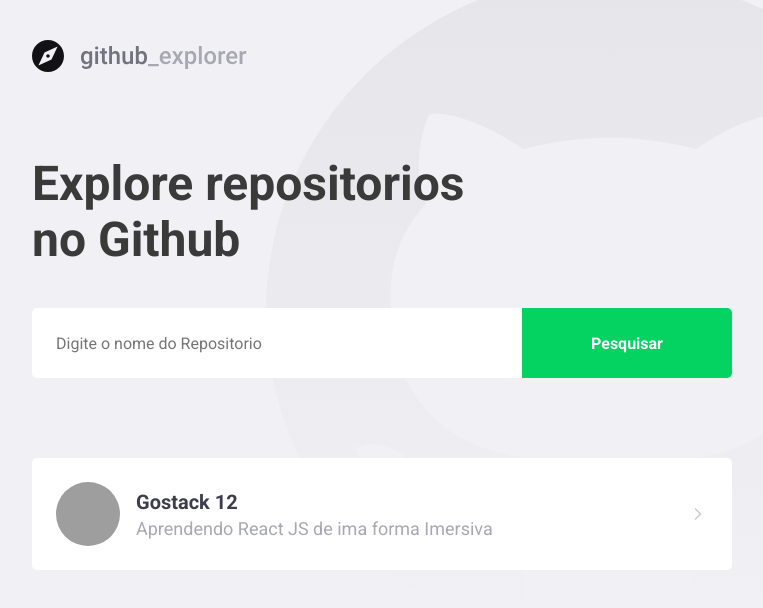
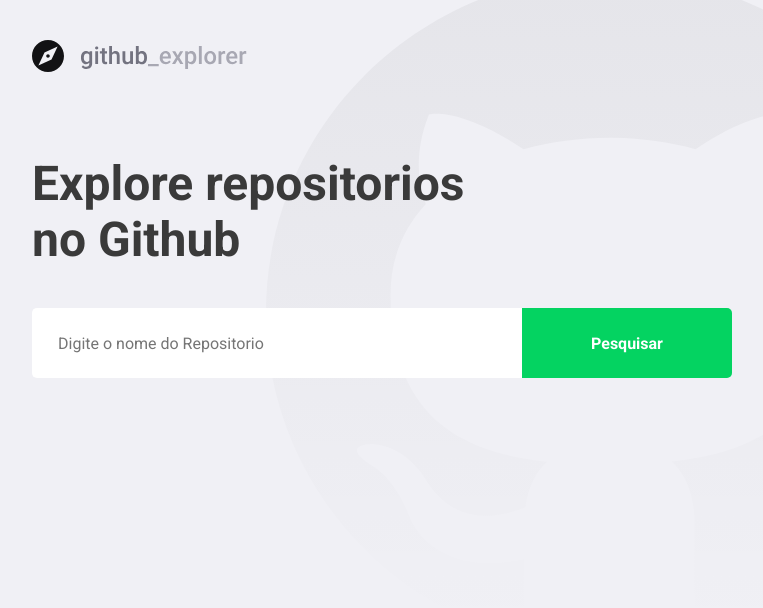
Before and after one commit to ernestopmaria/GitHub-Explorer, a React (Create React App) app: page / in a window 1280 px wide. Shown: the top 608 px of the page, without its empty margins (148-911 px from the left). Built offline with nearby package versions, Linux system fonts and the light colour scheme; grey boxes are pictures that could not be loaded.

Commit message:
tratando erros

```diff
--- a/src/pages/Dashboard/index.tsx
+++ b/src/pages/Dashboard/index.tsx
@@ -1,17 +1,40 @@
 import React, { useState, FormEvent } from 'react';
 import { FiChevronRight } from 'react-icons/fi';
 import api from '../../services/api';
-import { Title, Form, Repositories } from './styles';
+import { Title, Form, Repositories, Error } from './styles';
 import logoImg from '../../assets/logo.svg';
 
+
+interface Repository{
+    full_name: string;
+    description: string;
+    owner:{
+        login: string;
+        avatar_url:string;
+    };
+}
 const Dashboard: React.FC = () => {
     const [newRepo, setNewRepo] = useState('');
-    const [repositories, setRepositories] = useState([]);
+    const [inputError, setInputError] = useState('');
+    const [repositories, setRepositories] = useState<Repository[]>([]);
 
-    function handleAddRepository(event: FormEvent<HTMLFormElement>): void{
-        event.preventDefault();
-        console.log(newRepo);
+   async function handleAddRepository(event: FormEvent<HTMLFormElement>):Promise<void>{
+    event.preventDefault();
+       if(!newRepo){
+           setInputError('Digite o autor/nome do repositorio');
+           return;
+       }
+       try{
+
+        const response = await api.get<Repository>(`repos/${newRepo}`);
+
+        const repository = response.data;
+        setRepositories([... repositories, repository]);
+        setNewRepo('');
+        setInputError('');
+       }catch(err){setInputError('Erro na busca por esse repositorio')};
     }
+
 
 
 
@@ -20,7 +43,7 @@
             <img src={logoImg} alt="Github Explorer" />
             <Title>Explore repositorios no Github</Title>
 
-            <Form onSubmit ={handleAddRepository}>
+            <Form hasError={!!inputError} onSubmit ={handleAddRepository}>
                 <input
                 value = {newRepo}
                 onChange ={(e) =>setNewRepo(e.target.value)}
@@ -30,18 +53,23 @@
                 />
                 <button type="submit">Pesquisar</button>
             </Form>
+
+            {inputError && <Error>{inputError}</Error>}
+
             <Repositories>
-                <a href="teste">
+            {repositories.map(repository=>(
+                <a key = {repository.full_name}href="teste">
                     <img
-                        src="https://avatars3.githubusercontent.com/u/58423237?s=460&u=f39d1d5e73424473bc991b93bb36566ecb015b76&v=4"
-                        alt="Ernesto Maria"
+                        src={repository.owner.avatar_url}
+                        alt={repository.owner.login}
                     />
                     <div>
-                        <strong>Gostack 12</strong>
-                        <p>Aprendendo React JS de ima forma Imersiva</p>
+                        <strong>{repository.full_name}</strong>
+                        <p>{repository.description}</p>
                     </div>
                     <FiChevronRight size={20} />
                 </a>
+                ))}
             </Repositories>
         </>
     );
--- a/src/pages/Dashboard/styles.ts
+++ b/src/pages/Dashboard/styles.ts
@@ -1,5 +1,8 @@
-import styled from 'styled-components';
+import styled, {css} from 'styled-components';
 import { shade } from 'polished';
+interface FormProps{
+    hasError: boolean;
+}
 
 export const Title = styled.h1`
     font-size: 48px;
@@ -8,7 +11,7 @@
     line-height: 56px;
     margin-top: 80px;
 `;
-export const Form = styled.form`
+export const Form = styled.form<FormProps>`
     margin-top: 40px;
     max-width: 700px;
     display: flex;
@@ -20,6 +23,11 @@
         border: 0;
         border-radius: 5px 0 0 5px;
         color: #3a3a3a;
+        border:2px solid #fff;
+        border-right: 0;
+
+        ${(props) =>props.hasError && css`
+        border-color:#c53030;`}
 
         & ::placeholder {
             color: #a8a8b3;
@@ -68,7 +76,8 @@
             border-radius: 50%;
         }
         div {
-            margin-left: 16px;
+            margin: 0 16px;
+            flex: 1;
 
             strong {
                 font-size: 20px;
@@ -86,3 +95,9 @@
         }
     }
 `;
+
+export const Error = styled.span`
+display:block;
+color:#c53030;
+margin-top: 8px;
+`;
```
